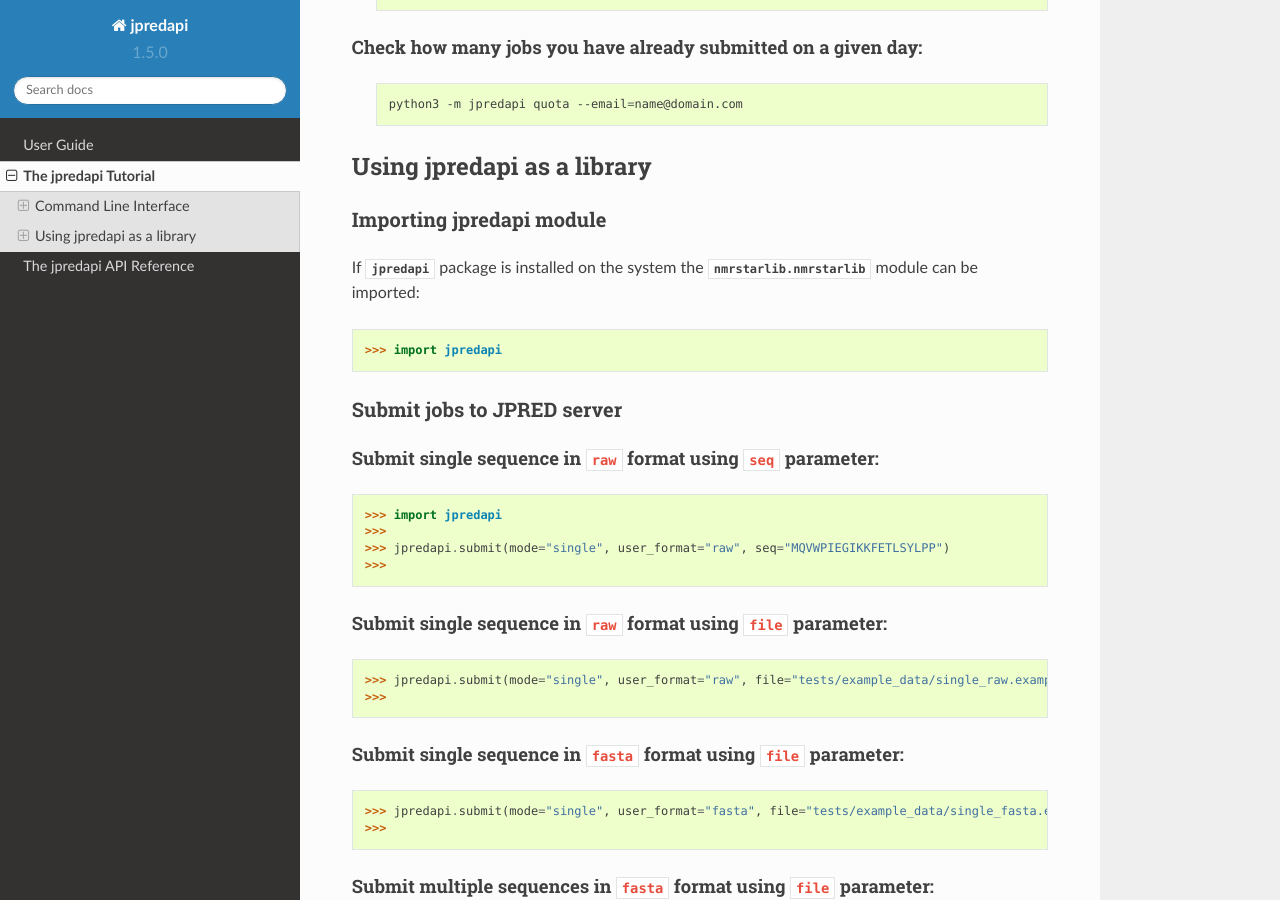
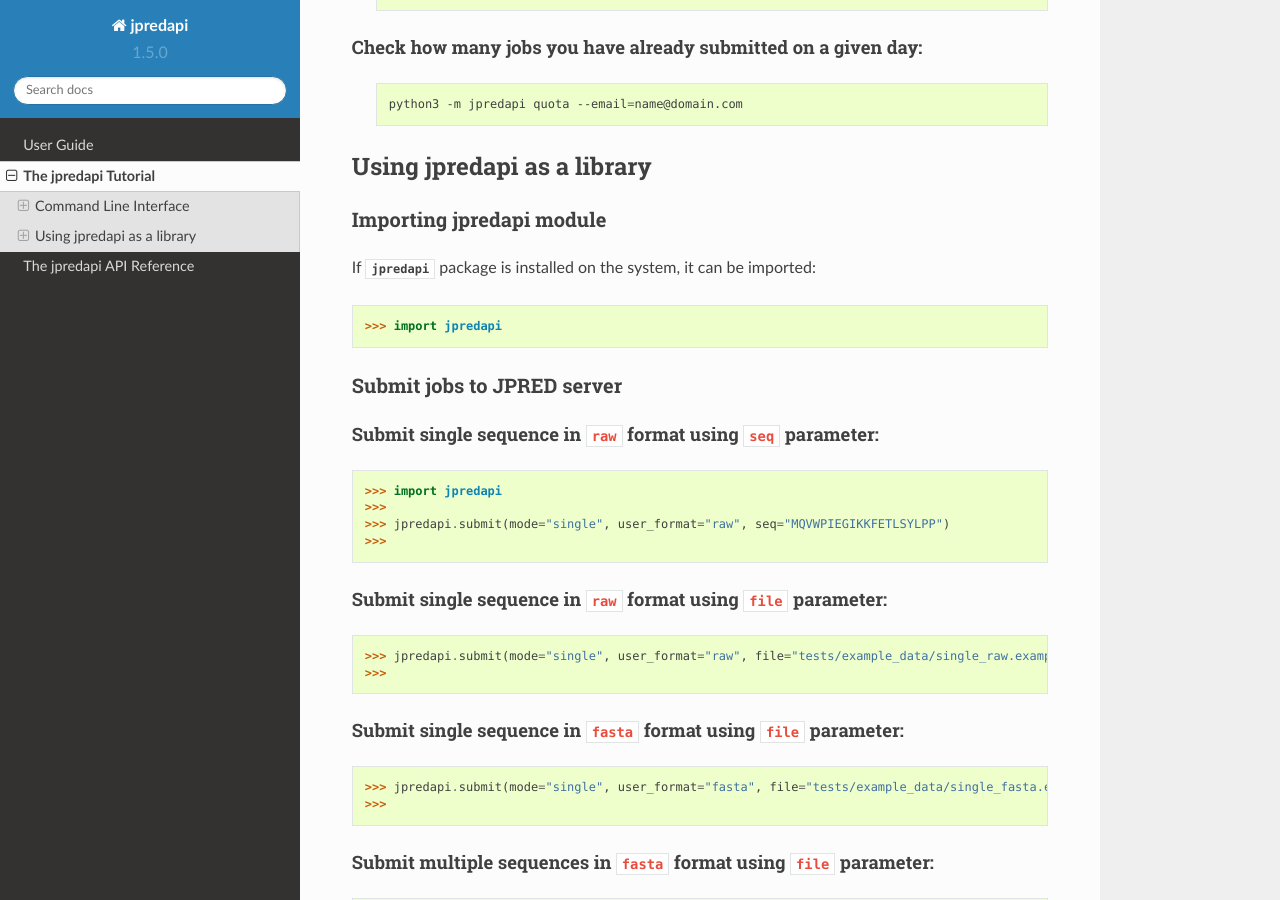
Before and after one commit to MoseleyBioinformaticsLab/jpredapi, a Sphinx documentation site: the page built from docs/tutorial.rst, in a window 1280 px wide and 900 px high, scrolled down 4389 px. Built offline with Sphinx 7.4.7 and the Read the Docs theme 2.0.0, drawn with Linux system fonts in a browser that asks for light colours.

Commit message:
Tutorial documentation update.

```diff
--- a/docs/tutorial.rst
+++ b/docs/tutorial.rst
@@ -1,5 +1,5 @@
 The jpredapi Tutorial
-=======================
+=====================
 
 The :mod:`jpredapi` package provides functions to submit, check status, and
 retrieve results from JPRED: A Secondary Structure Prediction Server.
@@ -268,8 +268,7 @@ Using jpredapi as a library
 Importing jpredapi module
 -------------------------
 
-If :mod:`jpredapi` package is installed on the system the :mod:`nmrstarlib.nmrstarlib`
-module can be imported:
+If :mod:`jpredapi` package is installed on the system, it can be imported:
 
 >>> import jpredapi
 
```
